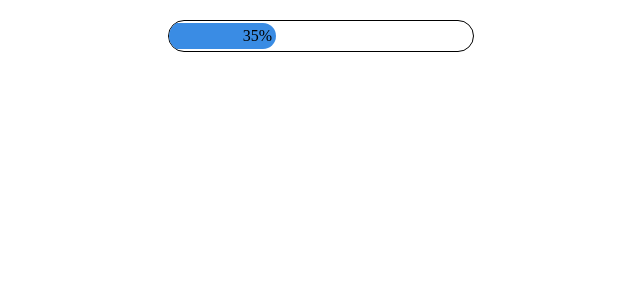
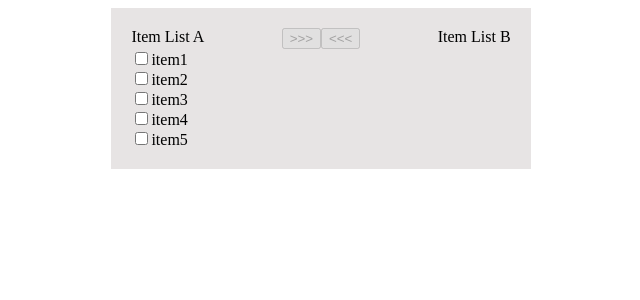
Before and after one commit to Rastogi897/Building-in-react, a React (Vite) app in the folder Features/: page / in a window 1280 px wide. Shown: the top 300 px of the page, without its empty margins (319-959 px from the left). Built offline with nearby package versions, Linux system fonts and the light colour scheme.

Commit message:
transfer list

```diff
--- a/Features/src/App.jsx
+++ b/Features/src/App.jsx
@@ -1,4 +1,5 @@
-import { BrowserRouter, Routes, Route } from 'react-router-dom'
+import { BrowserRouter, Routes, Route, redirectDocument } from 'react-router-dom'
+import TransferList from './TransferList/TransferList'
 
 // import ChipInput from './ChipInput/ChipInput'
 // import AuthApp from './AuthContextHook/AuthApp'
@@ -7,14 +8,18 @@ import { BrowserRouter, Routes, Route } from 'react-router-dom'
 // import TicTacToe from './TicTacToe/TicTacToe'
 // import OTP from './otpTabs/OTP'
 // import Sidebar from './Sidebar/Sidebar'
-import ProgressBar from './ProgressBar/ProgressBar'
+// import ProgressBar from './ProgressBar/ProgressBar'
+
+// --- TO BUILD ---
+// undo redo
+// transfer list
 
 function App() {
   return (
     <>
       <BrowserRouter>
         <Routes>
-          <Route path="/" element={<ProgressBar />} />
+          <Route path="/" element={<TransferList />} />
         </Routes>
       </BrowserRouter>
     </>
--- /dev/null
+++ b/Features/src/TransferList/TransferList.css
@@ -0,0 +1,16 @@
+.container {
+  padding: 20px;
+  width: 30%;
+  background-color: rgb(231, 228, 228);
+  margin: auto;
+}
+
+.header {
+  display: flex;
+  justify-content: space-between;
+}
+
+.body {
+  display: flex;
+  justify-content: space-between;
+}
--- /dev/null
+++ b/Features/src/TransferList/TransferList.jsx
@@ -0,0 +1,73 @@
+import React, { useState } from "react";
+import "./TransferList.css";
+
+const TransferList = () => {
+    const [mainListA, setMainListA] = useState(["item1", "item2", "item3", "item4", "item5"]);
+    const [mainListB, setMainListB] = useState([]);
+    const [leftCheck, setLeftCheck] = useState([]);
+    const [rightCheck, setRightCheck] = useState([]);
+
+    const handleChange = (value, checked, side) => {
+        const setter = side === "left" ? setLeftCheck : setRightCheck;
+        setter(prev => checked ? [...prev, value] : prev.filter(item => item !== value));
+    };
+
+    const transferLtoR = () => {
+        setMainListB(prev => [...prev, ...leftCheck]);
+        setMainListA(prev => prev.filter(item => !leftCheck.includes(item)));
+        setLeftCheck([]);
+    };
+
+    const transferRtoL = () => {
+        setMainListA(prev => [...prev, ...rightCheck]);
+        setMainListB(prev => prev.filter(item => !rightCheck.includes(item)));
+        setRightCheck([]);
+    };
+
+    return (
+        <div className="container">
+            <div className="header">
+                <div>Item List A</div>
+                <div>
+                    <button onClick={transferLtoR} disabled={!leftCheck.length}>{">>>"}</button>
+                    <button onClick={transferRtoL} disabled={!rightCheck.length}>{"<<<"}</button>
+                </div>
+                <div>Item List B</div>
+            </div>
+
+            <div className="body">
+                <div>
+                    {mainListA.map((data) => (
+                        <div key={data}>
+                            <input
+                                id={data}
+                                type="checkbox"
+                                value={data}
+                                checked={leftCheck.includes(data)}
+                                onChange={(e) => handleChange(data, e.target.checked, "left")}
+                            />
+                            <label htmlFor={data}>{data}</label>
+                        </div>
+                    ))}
+                </div>
+
+                <div>
+                    {mainListB.map((data) => (
+                        <div key={data}>
+                            <input
+                                id={data}
+                                type="checkbox"
+                                value={data}
+                                checked={rightCheck.includes(data)}
+                                onChange={(e) => handleChange(data, e.target.checked, "right")}
+                            />
+                            <label htmlFor={data}>{data}</label>
+                        </div>
+                    ))}
+                </div>
+            </div>
+        </div>
+    );
+};
+
+export default TransferList;
```
